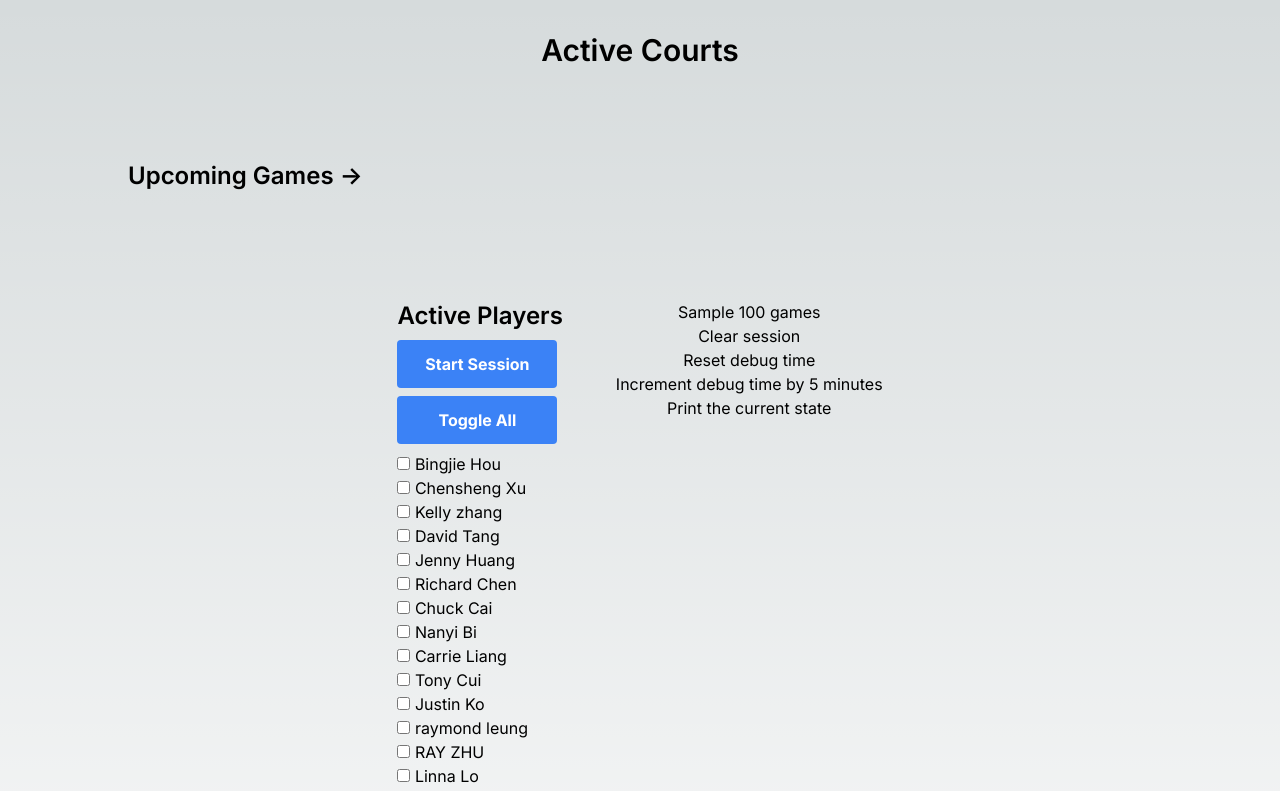
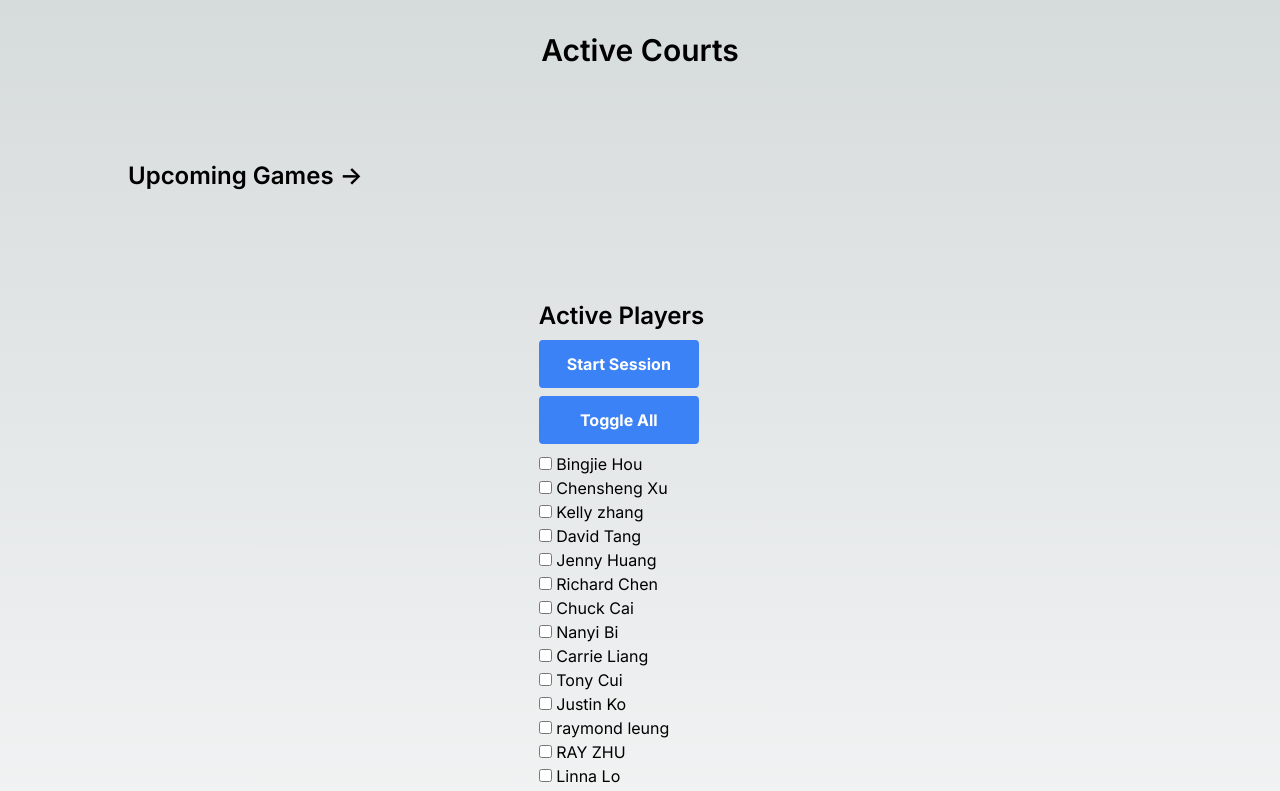
Before and after one commit to JadenBalogh/badminton-court-scheduler, a Next.js app: page / in a window 1280 px wide. Shown: the top 791 px of the page. Built offline with nearby package versions, Linux system fonts and the light colour scheme.

Commit message:
Hide debug options behind flag

```diff
--- a/app/page.tsx
+++ b/app/page.tsx
@@ -6,6 +6,8 @@ import ConfirmDialog from './confirmDialog';
 import CourtDisplay from './courtDisplay';
 import { Scheduler } from './scheduler';
 import React, { useState, useEffect, ChangeEvent, useRef } from 'react';
+
+const SHOW_DEBUG_OPTIONS = false;
 
 const COURT_COUNT = 3;
 const QUEUE_LENGTH = 6;
@@ -575,7 +577,7 @@ export default function Home() {
           </div>
         </div>
 
-        <div className="flex flex-col">
+        {SHOW_DEBUG_OPTIONS ? <div className="flex flex-col">
           <button onClick={() => runSampleGames(100)}>
             Sample 100 games
           </button>
@@ -595,7 +597,7 @@ export default function Home() {
           <button onClick={printState}>
             Print the current state
           </button>
-        </div>
+        </div> : <></>}
       </div>
 
       <div className="flex items-center justify-center text-xs w-full h-10 bg-slate-50 mt-8 gap-x-4">
```
